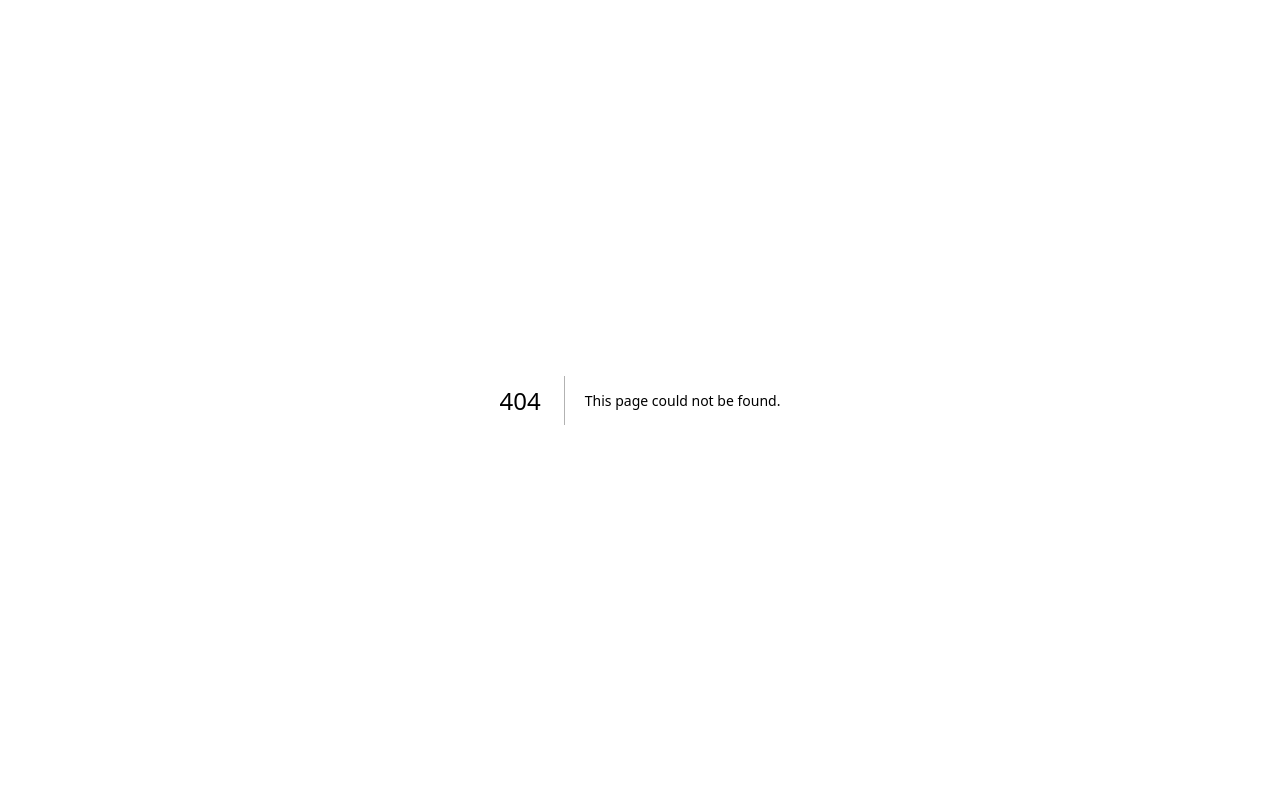
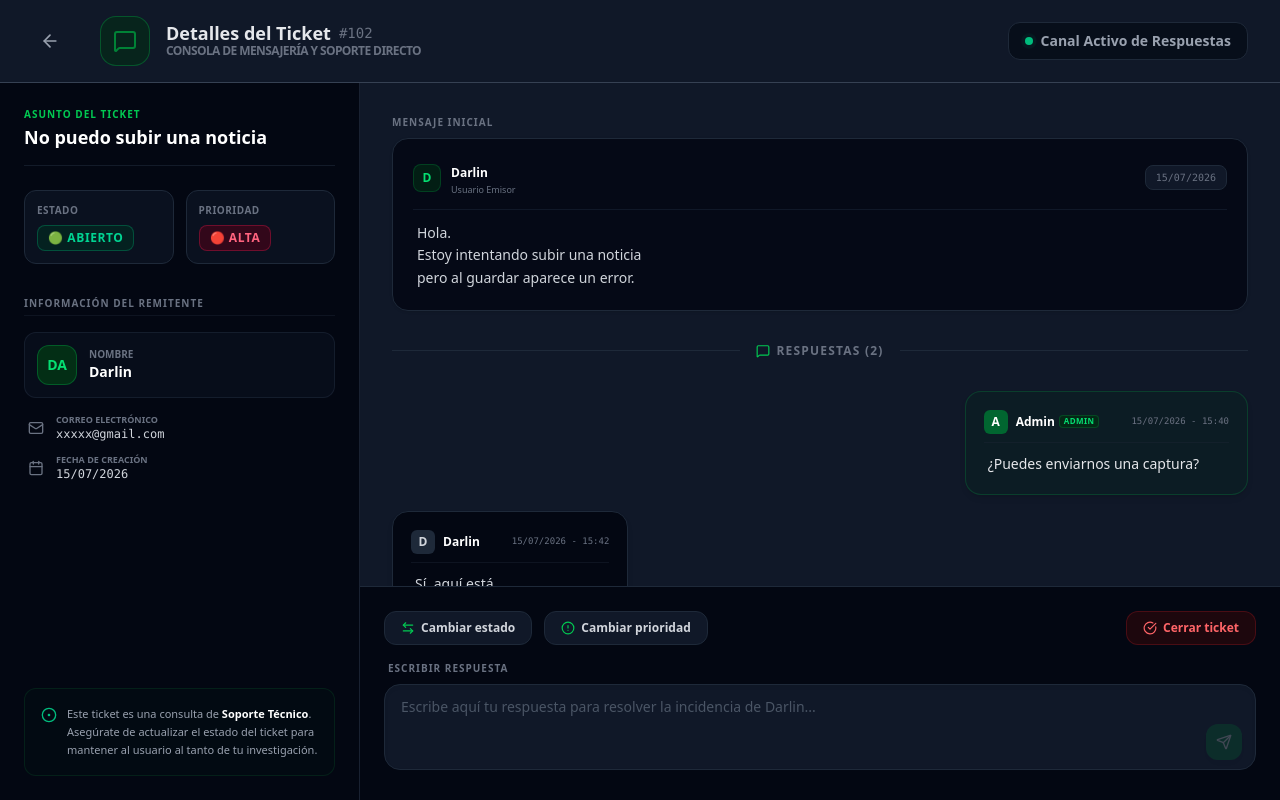
Before and after one commit to darlinlvaldez/404news, a Next.js app: page /admin/ticket/1 in a window 1280 px wide. Before the commit this address had no page. Built offline with nearby package versions, Linux system fonts and the light colour scheme.

Commit message:
Algunos ajustes en ticket

```diff
--- a/app/admin/(panel)/tickets/page.jsx
+++ b/app/admin/(panel)/tickets/page.jsx
@@ -119,7 +119,7 @@ export default function TicketsPage() {
             />
           </div>
 
-          <div className="flex flex-wrap gap-4 items-center justify-end mt-4 ">
+          <div className="flex flex-wrap gap-4 items-center justify-end mt-4 sm:mt-6 md:mt-4 lg:mt-0">
             <Select
               className="w-full md:w-56"
               options={statusOptions}
@@ -176,7 +176,7 @@ export default function TicketsPage() {
                 </td>
                 <td className="px-8 py-5">
                   <div className="max-w-xs md:max-w-50">
-                    <p className="text-sm font-bold text-white transition truncate mb-1">
+                    <p className="text-sm font-bold text-white transition truncate mb-1" title={item.subject}>
                       {item.subject}
                     </p>
                   </div>
@@ -272,7 +272,7 @@ export default function TicketsPage() {
                             key={number}
                             onClick={() => setPage(number)}
                             className={`w-9 h-9 flex items-center justify-center rounded-xl text-xs font-black transition cursor-pointer
-                          ${isActive ? "bg-green-800 text-white" : "bg-gray-800 border border-gray-700 text-gray-400 hover:bg-gray-700"}`}
+                            ${isActive ? "bg-green-800 text-white" : "bg-gray-800 border border-gray-700 text-gray-400 hover:bg-gray-700"}`}
                           >
                             {number}
                           </button>
--- a/app/admin/(panel)/tickets/ticket-details/page.jsx
+++ b/app/admin/ticket/[id]/page.jsx
@@ -1,30 +1,29 @@
 "use client"
 
 import React, { useState } from 'react';
+import { useRouter } from 'next/navigation';
+
+import { Header } from '@/components/admin/Header';
+
 import {
   Send,
-  User,
   Mail,
   Calendar,
-  Tag,
   AlertCircle,
   CheckCircle,
-  X,
-  ChevronRight,
   ArrowLeftRight,
   MessageSquare,
-  Shield,
   CircleDot,
-  FileText,
-  Clock
 } from 'lucide-react';
 
-export default function App() {
+export default function TicketPage() {
+  const router = useRouter();
+
   const [ticket, setTicket] = useState({
     id: 102,
     asunto: "No puedo subir una noticia",
-    estado: "Abierto", // Abierto, En proceso, Cerrado
-    prioridad: "Alta", // Alta, Media, Baja
+    estado: "Abierto",
+    prioridad: "Alta",
     remitente: "Darlin",
     correo: "xxxxx@gmail.com",
     fecha: "15/07/2026",
@@ -134,35 +133,43 @@ export default function App() {
     });
   };
 
+  const onBack = () => {
+    router.push('/admin/tickets');
+  };
+
   return (
     <div className="h-screen w-full flex flex-col bg-gray-950 text-gray-200 font-sans overflow-hidden">
 
-      {/* HEADER PRINCIPAL */}
-      <header className="bg-gray-900 border-b border-gray-800 px-8 py-5 shrink-0 flex items-center justify-between shadow-lg">
+      <Header onBack={onBack}>
         <div className="flex items-center gap-4">
-          <div className="p-3 bg-green-950/60 text-green-400 rounded-2xl border border-green-500/30">
+          <div className="p-3 bg-green-950/60 text-green-700 rounded-2xl border border-green-500/30">
             <MessageSquare className="w-6 h-6" />
           </div>
-          <div>
-            <h1 className="text-xl font-black text-white tracking-tight flex items-center gap-2">
-              Detalles del Ticket <span className="text-sm font-mono text-gray-500">#{ticket.id}</span>
-            </h1>
-            <p className="text-xs text-gray-400 font-medium uppercase tracking-wider">
-              Consola de Mensajería y Soporte Directo
-            </p>
-          </div>
+
+          <div className="flex flex-col">
+            <div className="flex items-center gap-2">
+              <Header.Title>Detalles del Ticket</Header.Title>
+              <span className="text-sm font-mono text-gray-500">
+                #{ticket.id}
+              </span>
             </div>
 
-        <div className="flex items-center gap-2 bg-gray-950/60 border border-gray-800 px-4 py-2 rounded-xl">
+            <Header.Subtitle>
+              Consola de Mensajería y Soporte Directo
+            </Header.Subtitle>
+          </div>
+
+          <div className="flex items-center ml-auto gap-2 bg-gray-950/60 border border-gray-800 px-4 py-2 rounded-xl">
             <span className="flex h-2 w-2 relative">
               <span className="animate-ping absolute inline-flex h-full w-full rounded-full bg-emerald-400 opacity-75"></span>
               <span className="relative inline-flex rounded-full h-2 w-2 bg-emerald-500"></span>
             </span>
-          <span className="text-xs font-mono font-bold text-gray-400">
+            <span className="text-sm font-bold text-gray-400">
               Canal Activo de Respuestas
             </span>
           </div>
-      </header>
+        </div>
+      </Header>
 
       {/* ÁREA CENTRAL CON LAYOUT DE DOS COLUMNAS */}
       <div className="flex-1 flex flex-col lg:flex-row overflow-hidden bg-gray-900">
--- a/components/admin/Header.jsx
+++ b/components/admin/Header.jsx
@@ -6,7 +6,7 @@ import { ArrowLeft, Eye, Save, Plus } from 'lucide-react';
 export const Header = ({ children, views, onSave, addNews, href, onBack }) => {
   return (
     <header className="bg-gray-900 backdrop-blur-md px-8 py-4 border-b border-gray-700 flex justify-between items-center">
-      <div className="flex items-center space-x-4">
+      <div className="flex flex-1 items-center space-x-4">
         {onBack && (
           <button onClick={onBack}
             className="cursor-pointer text-gray-400 hover:text-white transition p-2 hover:bg-gray-800 rounded-full"
@@ -14,7 +14,7 @@ export const Header = ({ children, views, onSave, addNews, href, onBack }) => {
           <ArrowLeft size={20}/>
           </button>
         )}
-        <div>
+        <div className='flex-1 ml-4'>
           {children}
         </div>
       </div>
```
Also changed, not shown: 1 other file (tests, documents, lock files or other folders). Lines whose indentation alone changed are shown as unchanged.
